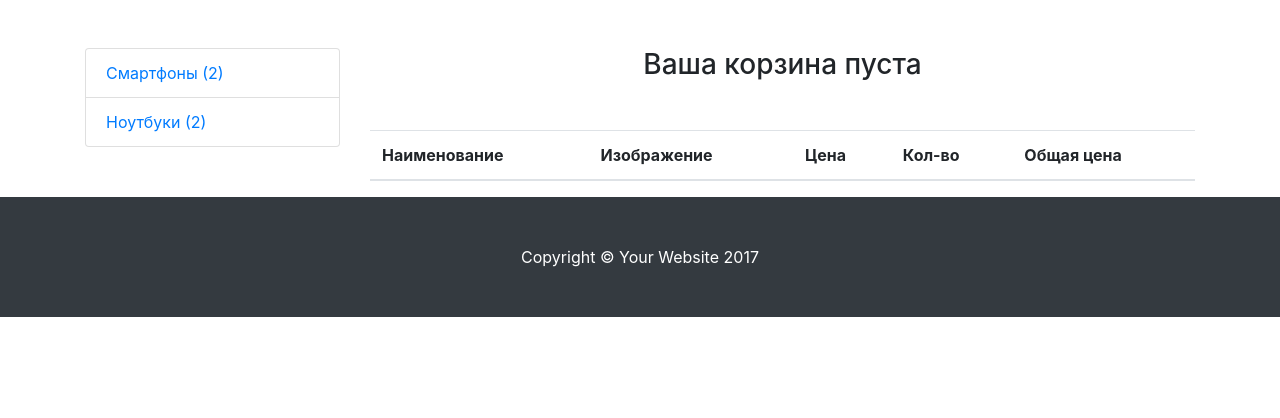
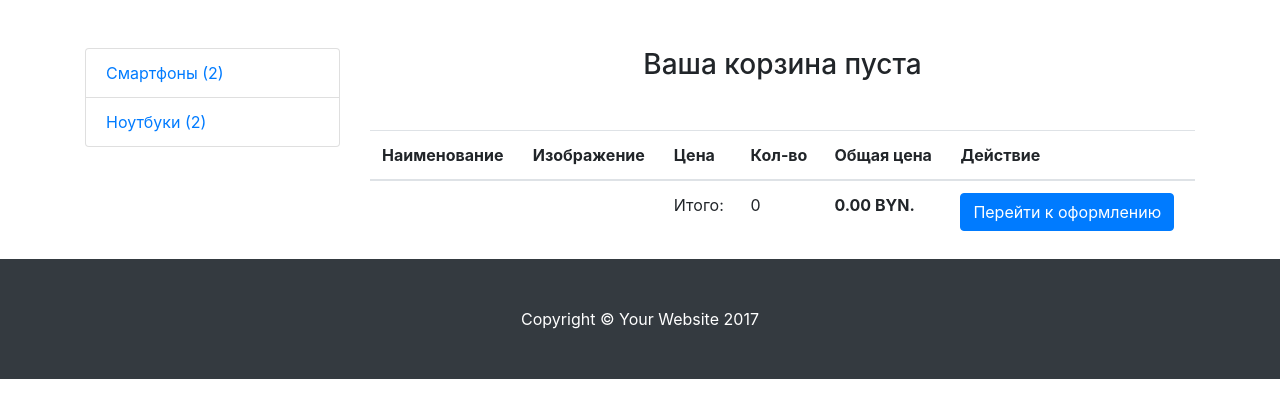
Before and after one commit to NikolayKovnir/Myshop, a Django app: page /cart/ in a window 1280 px wide. Shown: the part 56-474 px from the top of the page. Run offline with Django 3.2, Linux system fonts and the light colour scheme; a user stored in the database is signed in; data comes from the database, SQL or seed files in the repository; both versions use the stored data as it was after the commit; data that the repository does not hold is empty; some libraries are stand-ins or nearby versions.

Commit message:
work with cart

```diff
--- a/myshop/mainapp/models.py
+++ b/myshop/mainapp/models.py
@@ -91,6 +91,10 @@ class Product(models.Model):
     def __str__(self):
         return self.title
 
+    def get_model_name(self):
+        return self.__class__.__name__.lower()
+
+
 
 class Notebook(Product):
 
@@ -129,6 +133,7 @@ class Smartphone(Product):
         return get_product_url(self, 'product_detail')
 
 
+
 class CartProduct(models.Model):
 
     user = models.ForeignKey('Customer', verbose_name='Покупатель', on_delete=models.CASCADE)
@@ -147,18 +152,26 @@ class CartProduct(models.Model):
         super().save(*args, **kwargs)
 
 
-
 class Cart(models.Model):
 
     owner = models.ForeignKey('Customer', null=True,  verbose_name='Владелец', on_delete=models.CASCADE)
     products = models.ManyToManyField(CartProduct, blank=True, related_name='related_cart')
     total_products = models.PositiveIntegerField(default=0)
-    final_price = models.DecimalField(max_digits=9, decimal_places=2, verbose_name="общая цена")
+    final_price = models.DecimalField(max_digits=9, default=0, decimal_places=2, verbose_name='Общая цена')
     in_order = models.BooleanField(default=False)
     for_anonymous_user = models.BooleanField(default=False)
 
     def __str__(self):
         return str(self.id)
+
+    def save(self, *arg, **kwargs):
+        cart_data = self.products.aggregate(models.Sum('final_price'), models.Count('id'))
+        if cart_data.get('final_price__sum'):
+            self.final_price = cart_data('final_price__sum')
+        else:
+            self.final_price = 0
+            self.total_products = cart_data('id__count')
+        super().save(*args, **kwargs)
 
 
 class Customer(models.Model):
--- a/myshop/mainapp/templates/base.html
+++ b/myshop/mainapp/templates/base.html
@@ -22,11 +22,6 @@
       body {
         padding-top: 56px;
       }
-
-
-
-
-
 
 
 
--- a/myshop/mainapp/templates/cart.html
+++ b/myshop/mainapp/templates/cart.html
@@ -10,6 +10,7 @@
         <th scope="col">Цена</th>
         <th scope="col">Кол-во</th>
         <th scope="col">Общая цена</th>
+        <th scope="col">Действие</th>
     </tr>
     </thead>
     <tbody>
@@ -20,8 +21,22 @@
         <td>{{ item.content_object.price }} BYN.</td>
         <td>{{ item.qty }}</td>
         <td>{{ item.final_price }} BYN.</td>
+        <td>
+            <a href="{% url 'delete_from_cart' ct_model=item.content_object.get_model_name slug=item.content_object.slug %}">
+                <button class="btn btn-danger">Удалить из корзины</button>
+            </a>
+        </td>
     </tr>
     {% endfor %}
+    <tr>
+        <td colspan="2"></td>
+        <td>Итого:</td>
+        <td>{{ cart.total_products }}</td>
+        <td><strong>{{ cart.final_price }} BYN.</strong></td>
+        <td><a href="{% url 'checkout' %}">
+            <button class="btn btn-primary">Перейти к оформлению</button>
+        </a></td>
+    </tr>
     </tbody>
 </table>
 {% endblock content %}
--- a/myshop/mainapp/urls.py
+++ b/myshop/mainapp/urls.py
@@ -1,5 +1,5 @@
 from django.urls import path
-from .views import BaseView, ProductDetailView, CategoryDetailView, CartView, AddToCartView
+from .views import BaseView, ProductDetailView, CategoryDetailView, CartView, AddToCartView, DeleteFromCartView
 
 urlpatterns = [
     path('', BaseView.as_view(), name='base'),
@@ -7,5 +7,5 @@ urlpatterns = [
     path('category/<str:slug>/', CategoryDetailView.as_view(), name='category_detail'),
     path('cart/', CartView.as_view(), name='cart'),
     path('add-to-cart/<str:ct_model>/<str:slug>/', AddToCartView.as_view(), name='add_to_cart'),
-
+    path('remove-from-cart/<str:ct_model>/<str:slug>/', DeleteFromCartView.as_view(), name='delete_from_cart'),
 ]
--- a/myshop/mainapp/views.py
+++ b/myshop/mainapp/views.py
@@ -66,6 +66,21 @@ class AddToCartView(CartMixin, View):
         )
         if created:
             self.cart.products.add(cart_product)
+        self.cart.save()
+        return HttpResponseRedirect('/cart/')
+
+
+class DeleteFromCartView(CartMixin, View):
+
+    def get(self, request, *args, **kwargs):
+        ct_model, product_slug = kwargs.get('ct_model'), kwargs.get('slug')
+        content_type = ContentType.objects.get(model=ct_model)
+        product = content_type.model_class().objects.get(slug=product_slug)
+        cart_product = CartProduct.objects.get(
+            user=self.cart.owner, cart=self.cart, content_type=content_type, object_id=product.id
+        )
+        self.cart.products.remove(cart_product)
+        cart_product.delete()
         return HttpResponseRedirect('/cart/')
 
 
```
Also changed, not shown: myshop/db.sqlite3.
